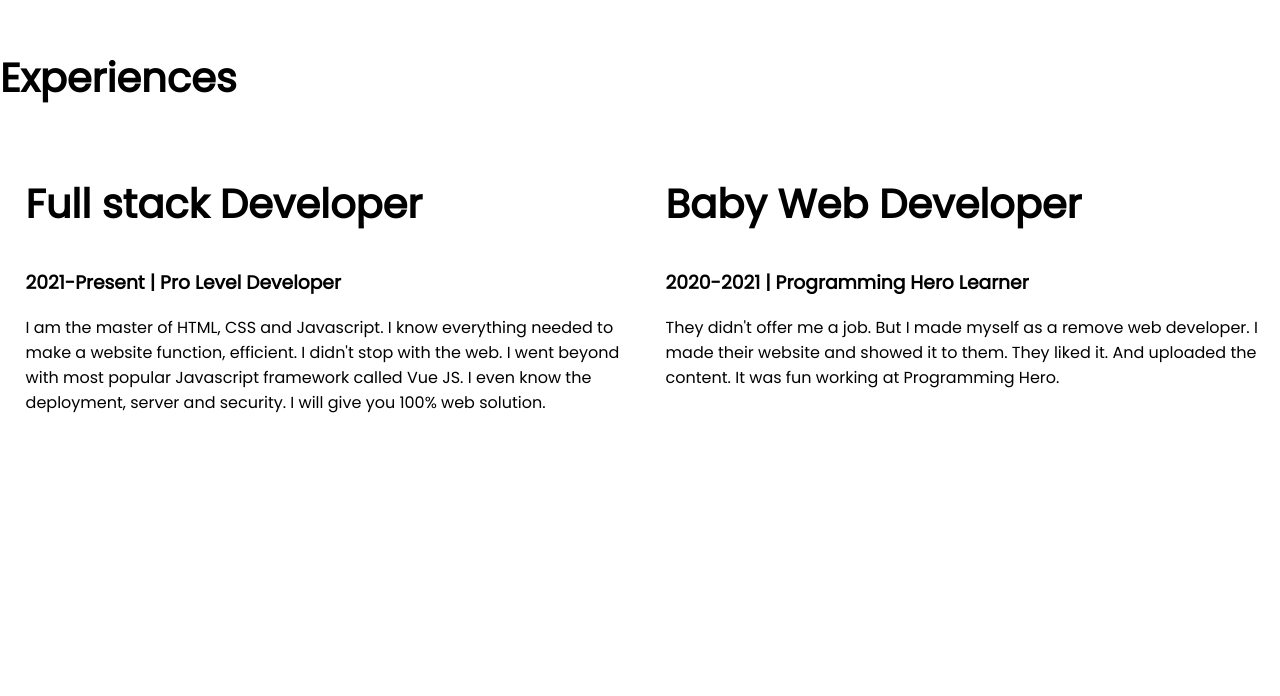
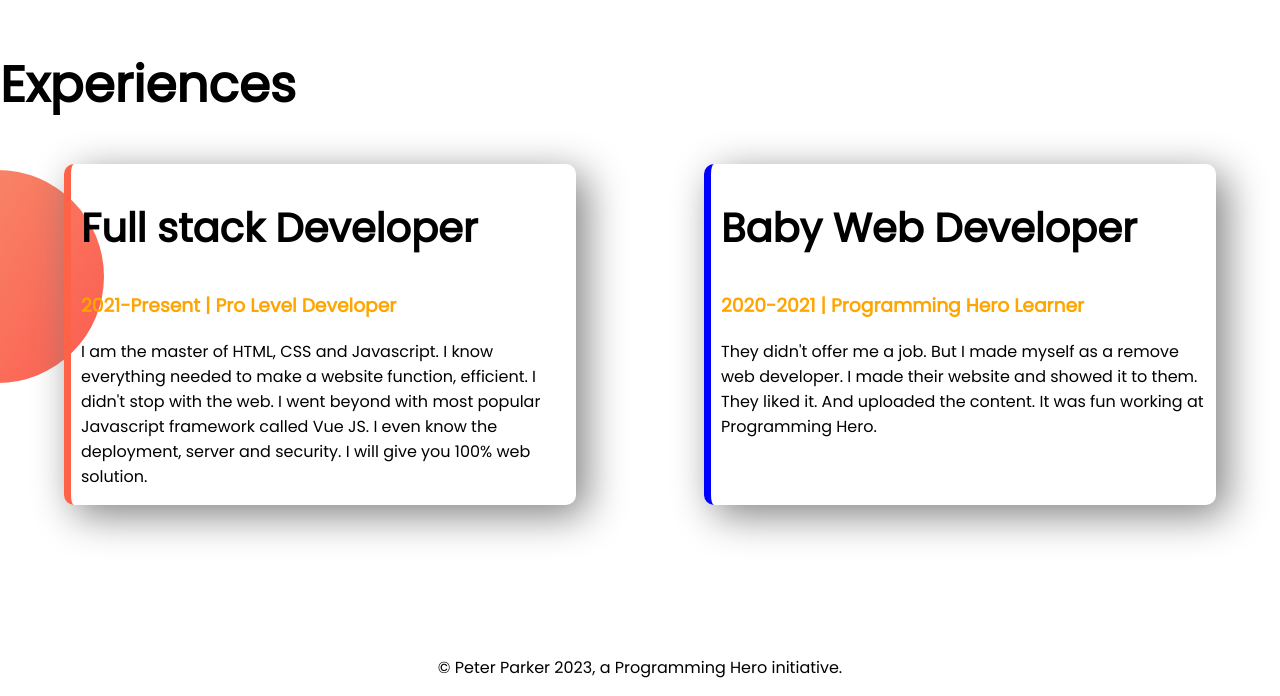
Before and after one commit to Mrstanzim/developer-portfolio, a plain HTML site: page index.html in a window 1280 px wide. Shown: the part 1562-2258 px from the top of the page. Before the commit the page ends 2143 px from the top, so only its background shows below. Drawn offline with Linux system fonts and the light colour scheme.

Commit message:
styled borderd and added footer

```diff
--- a/index.html
+++ b/index.html
@@ -47,9 +47,9 @@
     <section class="experience-area">
         <h1>Experiences</h1>
         <div class="flexible-container">
-            <div class="half-width">
-                <h1> Full stack Developer</h1>
-                <h3>2021-Present | Pro Level Developer</h3>
+            <div id="full-stack-developer" class="experience-item">
+                <h2> Full stack Developer</h2>
+                <h3 class="orange-color">2021-Present | Pro Level Developer</h3>
                 <p>I am the master of HTML, CSS and Javascript. I know everything needed to make a website function,
                     efficient. I didn't stop with the web. I went beyond with most popular Javascript framework called
                     Vue
@@ -58,9 +58,9 @@
 
             </div>
 
-            <div class="half-width">
-                <h1>Baby Web Developer</h1>
-                <h3>2020-2021 | Programming Hero Learner</h3>
+            <div id="baby-web-developer" class="experience-item">
+                <h2>Baby Web Developer</h2>
+                <h3 class="orange-color">2020-2021 | Programming Hero Learner</h3>
                 <p>They didn't offer me a job. But I made myself as a remove web developer. I made their website and
                     showed
                     it to them. They liked it. And uploaded the content. It was fun working at Programming Hero.</p>
@@ -73,5 +73,8 @@
 
 
 </body>
+<footer>
+    <p>© Peter Parker 2023, a Programming Hero initiative. </p>
+</footer>
 
 </html>
--- a/style.css
+++ b/style.css
@@ -4,8 +4,12 @@ body {
 }
 
 h1 {
+    font-size: 50px;
+
+}
+
+h2 {
     font-size: 40px;
-
 }
 
 .orange-color {
@@ -46,3 +50,31 @@ h1 {
     background-image: url(images/top-banner.png);
     background-repeat: no-repeat;
 }
+
+.experience-area {
+    background-image: url(images/exp-bg.png);
+    background-repeat: no-repeat;
+    background-position: left;
+}
+
+.experience-item {
+    width: 40%;
+    margin-left: 5%;
+    margin-right: 5%;
+    padding-left: 10px;
+    border-radius: 10px;
+    box-shadow: 10px 10px 40px gray;
+
+}
+
+#full-stack-developer {
+    border-left: 7px solid tomato;
+}
+
+#baby-web-developer {
+    border-left: 7px solid blue;
+}
+
+footer p {
+    text-align: center;
+}
```
